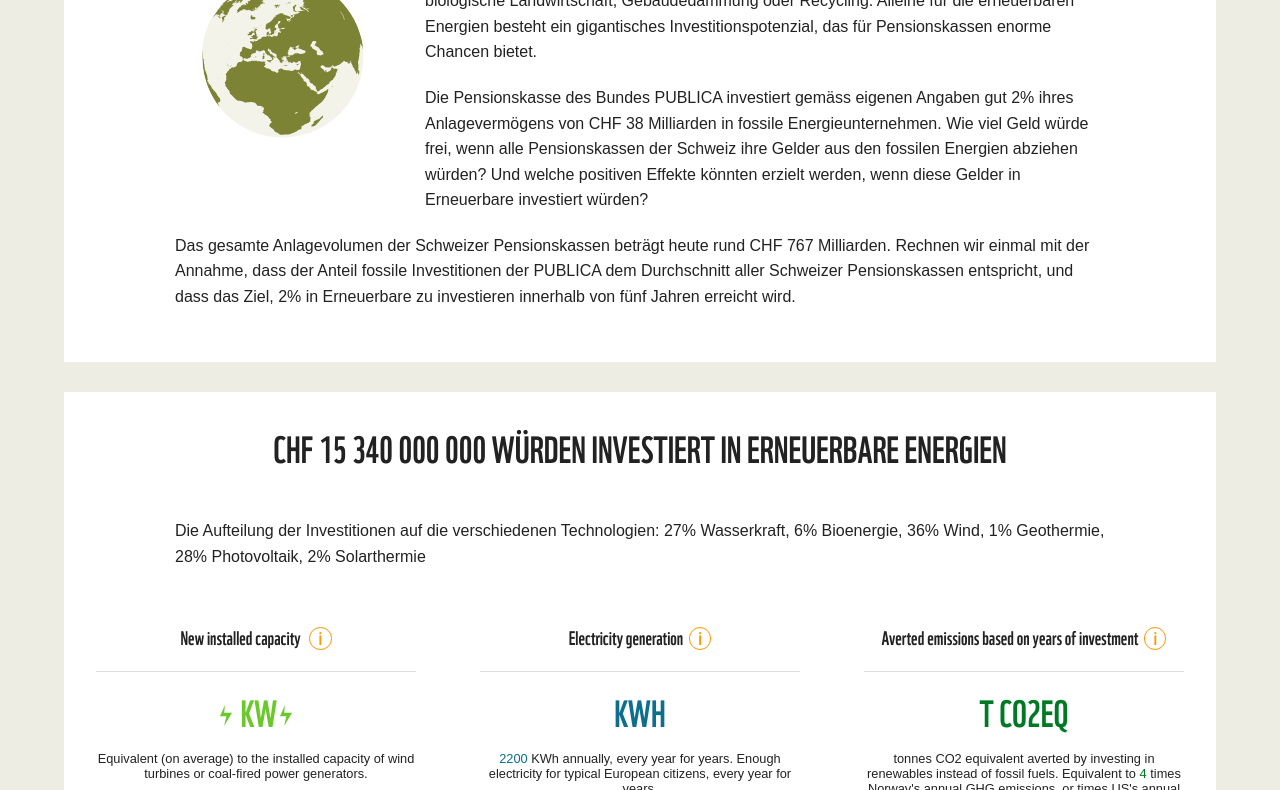
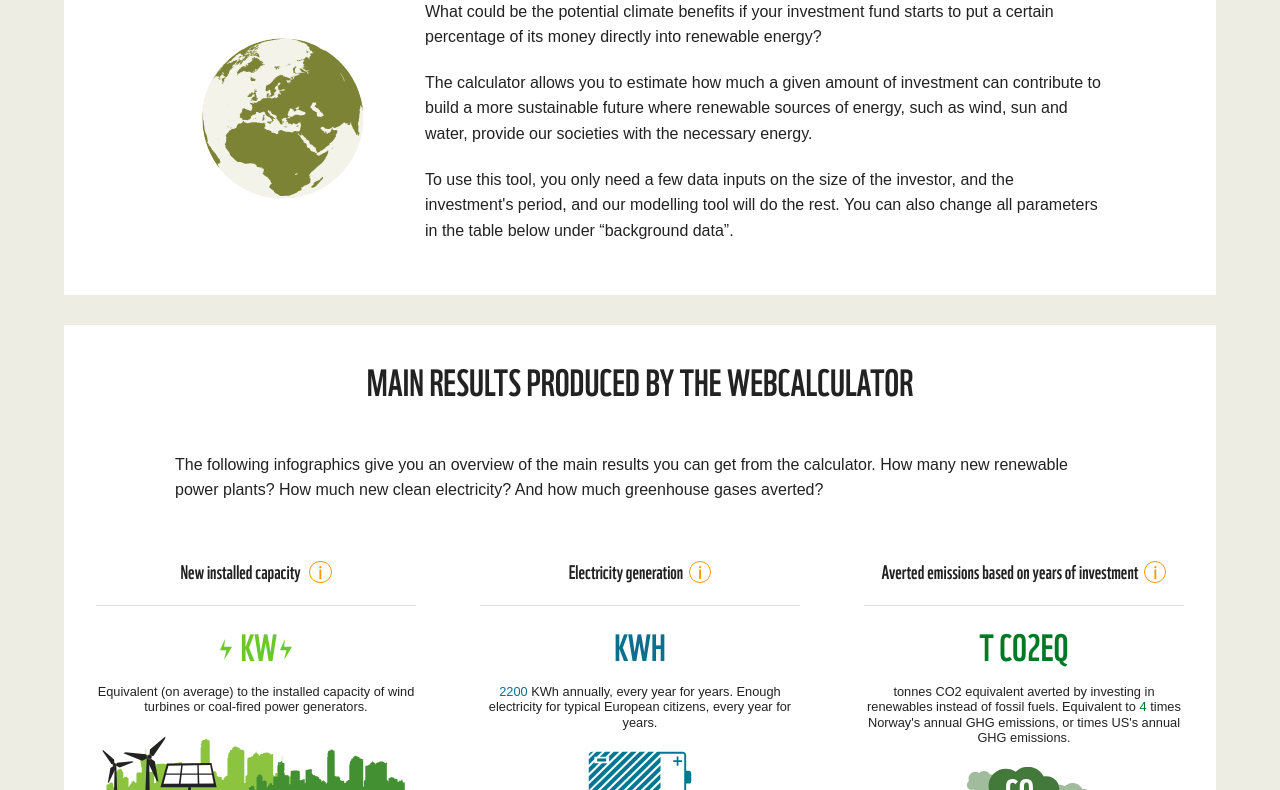
Before and after one commit to mklarmann/recalc, a plain HTML site: page index.html in a window 1280 px wide. Shown: the part 471-1261 px from the top of the page. Drawn offline with Linux system fonts and the light colour scheme; a script that the page names is missing.

Commit message:
Revert "text updates - trial"
This reverts commit d3bbaf8276ba1ac0cc0349cc1f8ead94c7acb8c3.

```diff
--- a/index.html
+++ b/index.html
@@ -59,7 +59,7 @@
       <div class="logo">
         <img src="img/WWF.png" alt="WWF Logo" />
 		  </div>
-    <h1>Anders investieren für eine andere Zukunft</h1>
+    <h1>Estimate the climate benefits of investing in renewable energy</h1>
   </div>
 
 
@@ -69,12 +69,11 @@
   <div class="medium-12 large-10 columns large-offset-1 bigPad">
 
     <h2>WELCOME!</h2>
-<p><img src="img/SVG/planet.svg" class="left paddingRight paddingBottom" width="250px" />Was, wenn das Geld, das heute in fossile Energieunternehmen fliesst, anders investiert würde?
-Die Gelder könnten viel sinnvoller investiert werden, beispielsweise in Energieeffizienz, biologische Landwirtschaft, Gebäudedämmung oder Recycling. Alleine für die erneuerbaren Energien besteht ein gigantisches Investitionspotenzial, das für Pensionskassen enorme Chancen bietet.</p>
+<p><img src="img/SVG/planet.svg" class="left paddingRight paddingBottom" width="250px" />What could be the potential climate benefits if your investment fund starts to put a certain percentage of its money directly into renewable energy?
 
-<p>Die Pensionskasse des Bundes PUBLICA investiert gemäss eigenen Angaben gut 2% ihres Anlagevermögens von CHF 38 Milliarden in fossile Energieunternehmen. Wie viel Geld würde frei, wenn alle Pensionskassen der Schweiz ihre Gelder aus den fossilen Energien abziehen würden? Und welche positiven Effekte könnten erzielt werden, wenn diese Gelder in Erneuerbare investiert würden?</p>
+<p>The calculator allows you to estimate how much a given amount of investment can contribute to build a more sustainable future where renewable sources of energy, such as wind, sun and water, provide our societies with the necessary energy.</p>
 
-<p>Das gesamte Anlagevolumen der Schweizer Pensionskassen beträgt heute rund CHF 767 Milliarden. Rechnen wir einmal mit der Annahme, dass der Anteil fossile Investitionen der PUBLICA dem Durchschnitt aller Schweizer Pensionskassen entspricht, und dass das Ziel, 2% in Erneuerbare zu investieren innerhalb von fünf Jahren erreicht wird.</p>
+<p>To use this tool, you only need a few data inputs on the size of the investor, and the investment's period, and our modelling tool will do the rest. You can also change all parameters in the table below under “background data”.</p>
 
   </div>
 </div>
@@ -82,25 +81,24 @@ Die Gelder könnten viel sinnvoller investiert werden, beispielsweise in Energie
 <div class="row whitewrap margTop">
 
 <div class="large-12 columns sidebar">
-      <h2>CHF 15 340 000 000 würden investiert in erneuerbare Energien</h2>
+      <h2>Main results produced by the webcalculator</h2>
 </div>
 
 <div class="medium-12 large-10 columns large-offset-1">
-<p>Die Aufteilung der Investitionen auf die verschiedenen Technologien:
-27% Wasserkraft, 6% Bioenergie, 36% Wind, 1% Geothermie, 28% Photovoltaik, 2% Solarthermie</p>
+<p>The following infographics give you an overview of the main results you can get from the calculator. How many new renewable power plants? How much new clean electricity? And how much greenhouse gases averted?</p>
 </div>
 
   <div class="medium-4 columns  sidebar whitewrap">
     <h3 class="text-center">New installed capacity <a href="index.html#" data-reveal-id="installedModal" class="modalLink">i</a></h3>
 <div id="installedModal" class="reveal-modal" data-reveal aria-labelledby="modalTitle" aria-hidden="true" role="dialog">
 	<h2 id="installedTitle">New installed capacity</h2>
-	<p>Die neu ermöglichte Stromproduktion beträgt 13'707'158'459 KWh jährlich, und dies jedes Jahr über 55 Jahre. Das ist genug Strom, um 2'302'983 EuropäerInnen jedes Jahr während 55 Jahren zu versorgen.
+	<p>The model estimates how much new capacity is installed, given the chosen amount of investment and the energy mix. This estimate is calculated using IPCC’s  figures “overnight costs” (in USD/kW), which indicates the capital cost, excluding finance cost for construction. In short, it indicates the cost of building a power plant overnight as if no interest were incurred. Please refer to the report for a detailed explanation of the methodology, and the limits of the estimate. Source of data:
     <a target="_blank" href="http://www.ipcc.ch/pdf/assessment-report/ar5/wg3/ipcc_wg3_ar5_annex-iii.pdf">IPCC, AR5, Working Group 3, Annex III</a></p>
 
-  <p>Über 55 Jahre können 469'340'600 t CO2eq durch Investitionen in Erneuerbare statt in fossile Energien vermieden werden. Dies entspricht beinahe dem Zehnfachen der jährlichen Treibhausgasemissionen der Schweiz.<a href="http://www.euronuclear.org/info/encyclopedia/n/nuclear-power-plant-world-wide.htm" target="_blank">http://www.ewea.org/wind-energy-basics/faq/</a>
+  <p>The result is compared with the average capacity of a wind turbine, which is approximateløy 3 MW. Source: The European Wind Energy Association<a href="http://www.euronuclear.org/info/encyclopedia/n/nuclear-power-plant-world-wide.htm" target="_blank">http://www.ewea.org/wind-energy-basics/faq/</a>
   </p>
 
-  <p>Quelle und weitere Informationen auf Englisch: WWF Norwegen
+  <p>The result is also compared with the average nameplate capacity of a coal power generator (which might be different from a coal power plant, which can include more than 1 generator) in the US, which is 272 MW. Source: US’s Energy Information Administration,
     <a href="http://www.eia.gov/electricity/annual/" target="_blank">http://www.eia.gov/electricity/annual/html/epa_04_03.html</a> EIA (Table 4.3)</p>
 
 	<a class="close-reveal-modal" aria-label="Close">&#215;</a>
```
